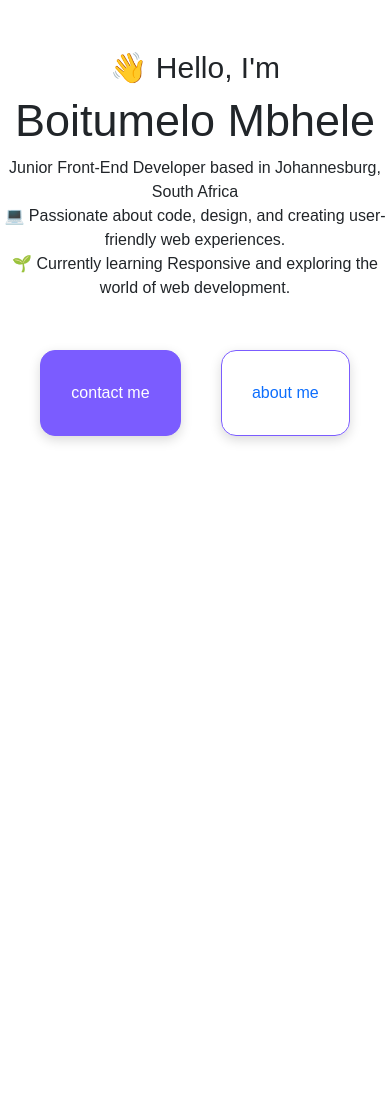
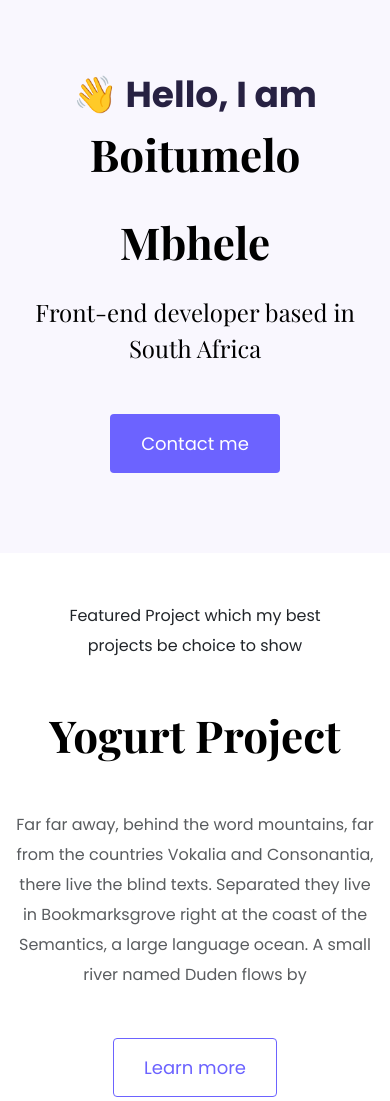
Before and after one commit to Boitybanks/Portfolio-Project, a plain HTML site: page index.html in a window 390 px wide. Shown: the top 1101 px of the page. Before the commit the page ends 844 px from the top, so only its background shows below. Drawn offline with nearby package versions, Linux system fonts and the light colour scheme; a web font is replaced by a local one.

Commit message:
added images and content and responsiveness

```diff
--- a/index.html
+++ b/index.html
@@ -28,16 +28,69 @@
     <title>My Portfolio Boitumelo Mbhele</title>
   </head>
   <body>
-    <h1>👋 Hello, I'm</h1>
-    <h2>Boitumelo Mbhele</h2>
-    <p>
-      Junior Front-End Developer based in Johannesburg, South Africa<br />💻 Passionate about
-      code, design, and creating user-friendly web experiences.<br />🌱 Currently learning Responsive and exploring the world of web development.
+    <div class="hero">
+      <p>👋 Hello, I am</p>
+      <h1>Boitumelo Mbhele</h1>
+      <h2 class="mb-5">Front-end developer based in South Africa</h2>
+      <div>
+        <a href="#" class="btn btn-branding">Contact me</a>
+      </div>
+    </div>
+    <p class="text-center m-5">
+      Featured Project which my best projects be choice to show
     </p>
-    <div class="details">
-      <div class="detail-1">contact me</div>
-      <div class="detail-2"><a href="./about.html">about me</a></div>
+    <div class="container">
+      <div class="row mb-5">
+        <div class="col d-none d-lg-block">
+          <img src="images/yogurt.png" class="img-fluid" alt="" />
+        </div>
+        <div class="col">
+          <div class="project-desciption">
+            <h2 class="mb-5">Yogurt Project</h2>
+            <p class="mb-5 text-muted">
+              Far far away, behind the word mountains, far from the countries
+              Vokalia and Consonantia, there live the blind texts. Separated
+              they live in Bookmarksgrove right at the coast of the Semantics, a
+              large language ocean. A small river named Duden flows by
+            </p>
+            <a href="" class="btn btn-branding-outline"> Learn more </a>
+          </div>
+        </div>
+      </div>
+      <div class="row mb-5">
+        <div class="col">
+          <div class="project-desciption">
+            <h2 class="mb-5">Weather App</h2>
+            <p class="mb-5 text-muted">
+              Far far away, behind the word mountains, far from the countries
+              Vokalia and Consonantia, there live the blind texts. Separated
+              they live in Bookmarksgrove right at the coast of the Semantics, a
+              large language ocean. A small river named Duden flows by
+            </p>
+            <a href="" class="btn btn-branding-outline"> Learn more </a>
+          </div>
+        </div>
+        <div class="col d-none d-lg-block">
+          <img src="images/weather.png" class="img-fluid" alt="" />
+        </div>
+      </div>
+      <div class="row">
+        <div class="col d-none d-lg-block">
+          <img src="images/dictionary.png" class="img-fluid" alt="" />
+        </div>
+        <div class="col">
+          <div class="project-desciption">
+            <h2 class="mb-5">Dictionary App</h2>
+            <p class="mb-5 text-muted">
+              Far far away, behind the word mountains, far from the countries
+              Vokalia and Consonantia, there live the blind texts. Separated
+              they live in Bookmarksgrove right at the coast of the Semantics, a
+              large language ocean. A small river named Duden flows by
+            </p>
+            <a href="" class="btn btn-branding-outline"> Learn more </a>
+          </div>
+        </div>
+      </div>
     </div>
-  </div>
   </body>
 </html>
--- a/styles/style.css
+++ b/styles/style.css
@@ -1,75 +1,98 @@
 :root {
-  --shadow-box: 0 4px 12px rgba(0, 0, 0, 0.15);
-  --primary-color: #7b5cff;
-  --secondary-color: #f0eaff;
+  --branding-color: #6c63ff;
+  --secondary-color: #f9f7fe;
+  --heading-font-family: "Playfair Display", serif;
+  --default-font-family: "Poppins", sans-serif;
 }
 
-* {
-  text-align: center;
-  font-family: Arial, Helvetica, sans-serif;
+body {
+  font-family: var(--default-font-family);
+}
+
+h1,
+h2,
+h3,
+h4,
+h5,
+h6 {
+  color: black;
+  font-family: var(--heading-font-family);
+  font-weight: bold;
 }
 
 h1 {
-  margin-top: 50px;
-  font-size: 30px;
+  font-size: 96px;
+  line-height: 1.5;
 }
 
 h2 {
-  font-size: 45px;
+  font-size: 64px;
 }
 
-h3 {
-  margin-top: 30px;
-  font-size: 20px;
-  font-weight: lighter;
-  padding: 15px;
+p {
+  font-weight: normal;
+  font-size: 16px;
+  line-height: 30px;
 }
 
-.details {
-  display: flex;
-  margin-top: 50px;
-  justify-content: space-evenly;
+.hero {
+  background: var(--secondary-color);
+  text-align: center;
+  padding: 160px 20px;
 }
 
-.detail-1 {
-  border: 1px solid var(--primary-color);
-  padding: 30px;
-  border-radius: 15px;
-  background-color: var(--primary-color);
-  box-shadow: var(--shadow-box);
-  color: white;
+.hero p {
+  font-size: 36px;
+  font-weight: bold;
+  margin: 0;
+  color: #272142;
 }
 
-.detail-2 {
-  border: 1px solid var(--primary-color);
-  padding: 30px;
-  border-radius: 15px;
-  box-shadow: var(--shadow-box);
+.hero h2 {
+  font-family: var(--heading-font-family);
+  font-weight: normal;
+  line-height: 1.5;
+  font-size: 24px;
 }
 
-a {
-  text-decoration: none;
+.btn-branding {
+  background: var(--branding-color);
+  border-radius: 4px;
+  color: white;
+  font-size: 18px;
+  line-height: 27px;
+  padding: 15px 30px;
 }
 
-.about-me-paragraph {
-  display: flex;
-  gap: 1rem;
+.btn-branding-outline {
+  color: var(--branding-color);
+  border: 1px solid var(--branding-color);
+  border-radius: 4px;
+  font-size: 18px;
+  line-height: 27px;
+  padding: 15px 30px;
 }
 
+.project-desciption {
+  padding: 120px 60px;
+}
 
-.paragraph {
-  flex: 1;
-  border: 1px solid var(--secondary-color);
-  background-color: var(--secondary-color);
-  padding: 30px 15px;
-  margin: 10px 15px;
-  text-align: left;
-  flex: 1;
+@media (max-width: 900px) {
+  h1 {
+    font-size: 44px;
+    line-height: 2;
+  }
+
+  h2 {
+    font-size: 44px;
+  }
+
+  .hero {
+    padding: 80px 20px;
+  }
+
+  .project-desciption {
+    padding: 0;
+    text-align: center;
+  }
 }
-.email {
-  margin-top: 15px;
-}
-ul {
-  list-style-type: none;
-  padding-left: 0;
-}
```
Also changed, not shown: images/dictionary.png (added), images/weather.png (added), images/yogurt.png (added).
